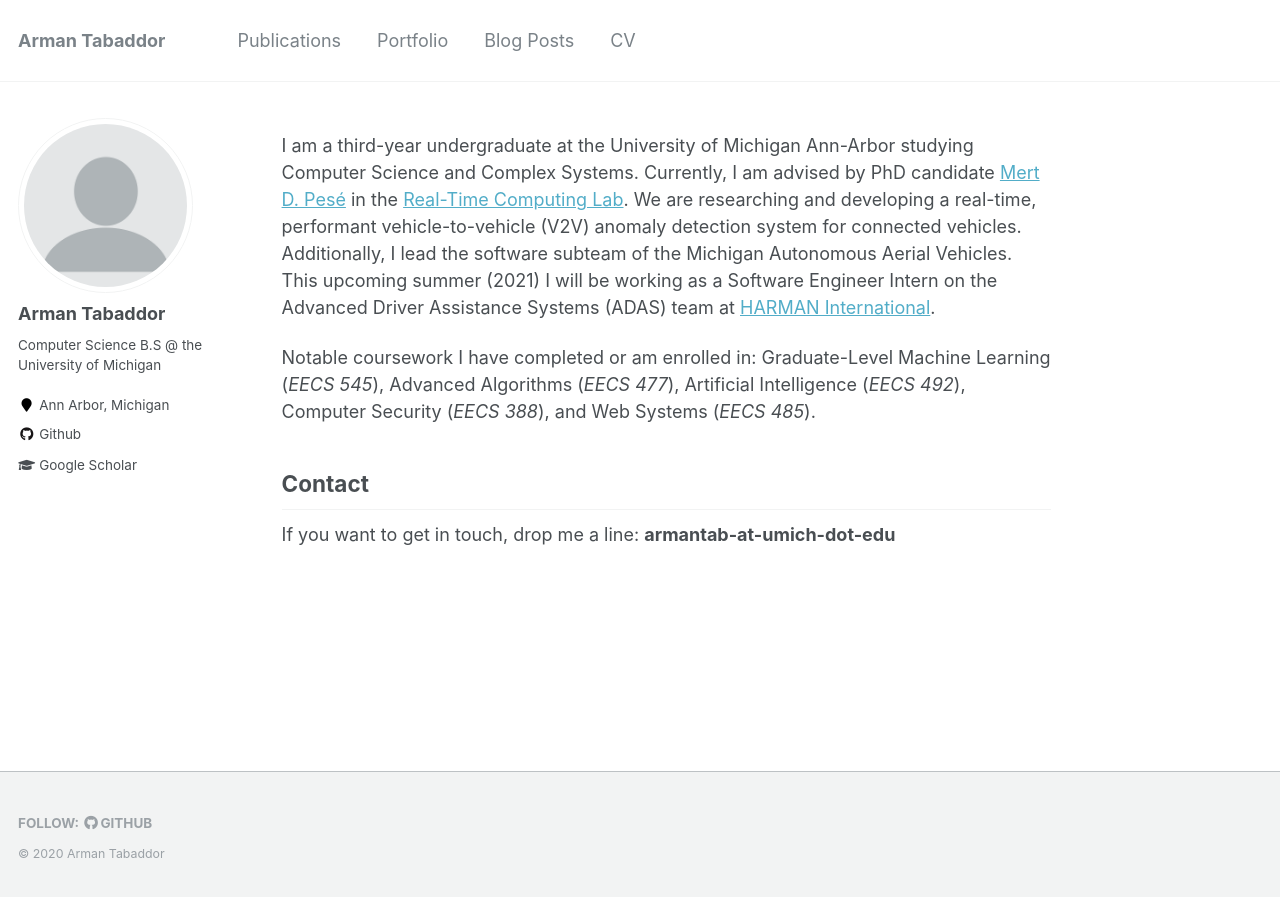
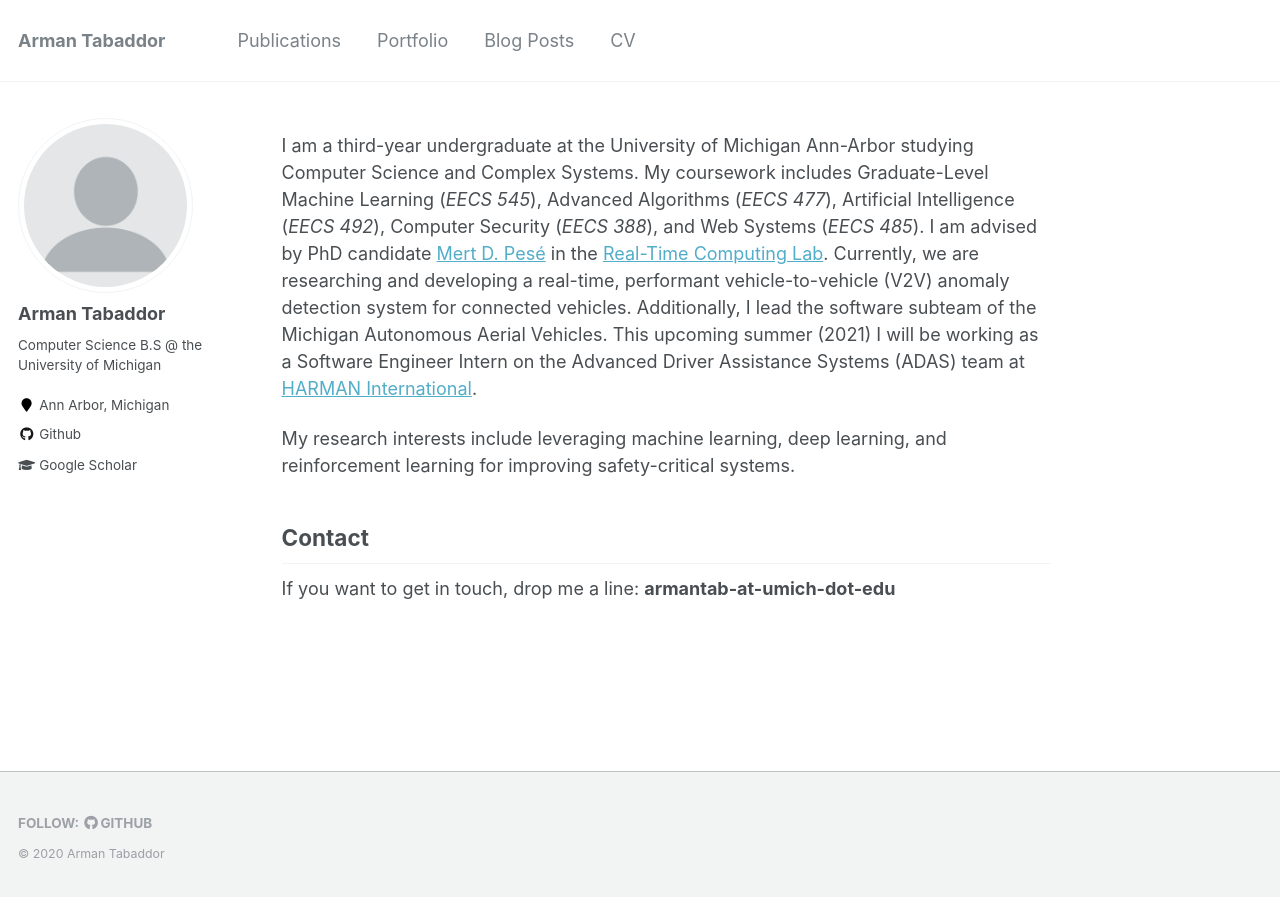
Before and after one commit to tabaddor/tabaddor.github.io, a Jekyll site: the page built from _pages/about.md, in a window 1280 px wide. Shown: the top 897 px of the page. Built offline with Jekyll 4.4.1, drawn with Linux system fonts in a browser that asks for light colours.

Commit message:
Added research interests.

```diff
--- a/_pages/about.md
+++ b/_pages/about.md
@@ -8,9 +8,9 @@ redirect_from:
   - /about.html
 ---
 
-I am a third-year undergraduate at the University of Michigan Ann-Arbor studying Computer Science and Complex Systems. Currently, I am advised by PhD candidate [Mert D. Pesé](https://mpese.com) in the [Real-Time Computing Lab](https://rtcl.eecs.umich.edu/rtclweb/). We are researching and developing a real-time, performant vehicle-to-vehicle (V2V) anomaly detection system for connected vehicles. Additionally, I lead the software subteam of the Michigan Autonomous Aerial Vehicles. This upcoming summer (2021) I will be working as a Software Engineer Intern on the Advanced Driver Assistance Systems (ADAS) team at [HARMAN International](https://harman.com).
+I am a third-year undergraduate at the University of Michigan Ann-Arbor studying Computer Science and Complex Systems. My coursework includes Graduate-Level Machine Learning (_EECS 545_), Advanced Algorithms (_EECS 477_), Artificial Intelligence (_EECS 492_), Computer Security (_EECS 388_), and Web Systems (_EECS 485_). I am advised by PhD candidate [Mert D. Pesé](https://mpese.com) in the [Real-Time Computing Lab](https://rtcl.eecs.umich.edu/rtclweb/). Currently, we are researching and developing a real-time, performant vehicle-to-vehicle (V2V) anomaly detection system for connected vehicles. Additionally, I lead the software subteam of the Michigan Autonomous Aerial Vehicles. This upcoming summer (2021) I will be working as a Software Engineer Intern on the Advanced Driver Assistance Systems (ADAS) team at [HARMAN International](https://harman.com).
 
-Notable coursework I have completed or am enrolled in: Graduate-Level Machine Learning (_EECS 545_), Advanced Algorithms (_EECS 477_), Artificial Intelligence (_EECS 492_), Computer Security (_EECS 388_), and Web Systems (_EECS 485_).
+My research interests include leveraging machine learning, deep learning, and reinforcement learning for improving safety-critical systems.
 
 Contact
 ------
```
